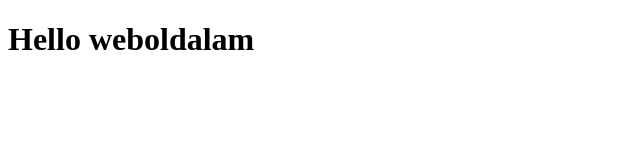
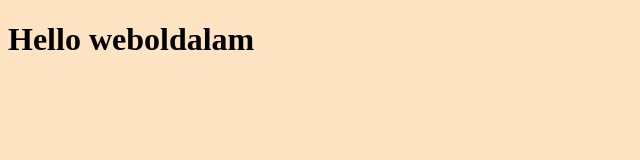
Before and after one commit to fpatrik2003/elsoweb, a plain HTML site: page index.html in a window 1280 px wide. Shown: the whole page, without its empty margins (0-640 px from the left). Drawn offline with Linux system fonts and the light colour scheme.

Commit message:
második

```diff
--- a/index.html
+++ b/index.html
@@ -4,6 +4,7 @@
     <meta charset="UTF-8">
     <meta http-equiv="X-UA-Compatible" content="IE=edge">
     <meta name="viewport" content="width=device-width, initial-scale=1.0">
+    <link rel="stylesheet" href="style.css">
     <title>1. Weboldalam</title>
 </head>
 <body>
--- /dev/null
+++ b/style.css
@@ -0,0 +1,3 @@
+body{
+    background-color: bisque;
+}
```
